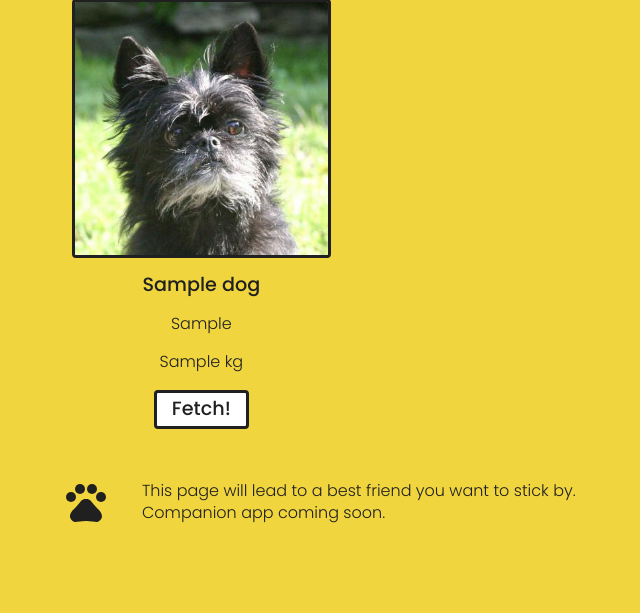
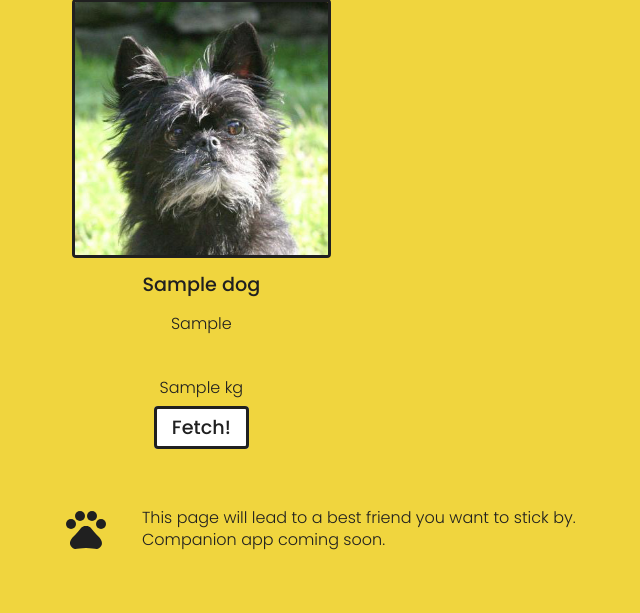
Before and after one commit to xz-dice/2021-march-fetch, a PHP site: page / in a window 1280 px wide. Shown: the part 401-1014 px from the top of the page, without its empty margins (140-780 px from the left). Before the commit the page ends 924 px from the top, so only its background shows below. Run offline with PHP 8.4, Linux system fonts and the light colour scheme; tables that the repository leaves empty hold one stand-in row (values such as "Sample post").

Commit message:
made css changes to try to correct button placement

```diff
--- a/css/index.css
+++ b/css/index.css
@@ -10,12 +10,6 @@ main {
 article {
     text-align: center;
     margin: 20px;
-}
-
-article div {
-    display: flex;
-    flex-direction: column;
-    align-items: center;
 }
 
 article img {
@@ -32,6 +26,11 @@ article h3 {
     margin-top: 1rem;
 }
 
+.dog-main-page-info {
+    display: grid;
+    grid-template-rows: 1fr 4rem 1fr 1fr;
+}
+
 /*-------------------------------------------------------------------
                              NARROW RESOLUTIONS
  -------------------------------------------------------------------*/
--- a/src/Classes/DogDisplayer.php
+++ b/src/Classes/DogDisplayer.php
@@ -14,11 +14,11 @@ class DogDisplayer {
         foreach ($dogs as $dog) {
             $result .= '<article>';
             $result .= '<div> <img tabindex="2" src="assets/dog-images/' . $dog->getId() . '.jpeg" alt="' . $dog->getName() .'"></div>';
-            $result .= '<div>';
+            $result .= '<div class="dog-main-page-info">';
             $result .= '<h3 tabindex="2">' . $dog->getName() . '</h3>';
             $result .= '<p tabindex="2">' . $dog->getTemperament() . '</p>';
             $result .= '<p tabindex="2">' . $dog->getWeightMetric() . ' kg</p>';
-            $result .= '<a tabindex="2" aria-label="click here for more info about this dog">Fetch!</a>';
+            $result .= '<div><a tabindex="2" aria-label="click here for more info about this dog">Fetch!</a></div>';
             $result .= '</div>';
             $result .= '</article>';
         }
```
